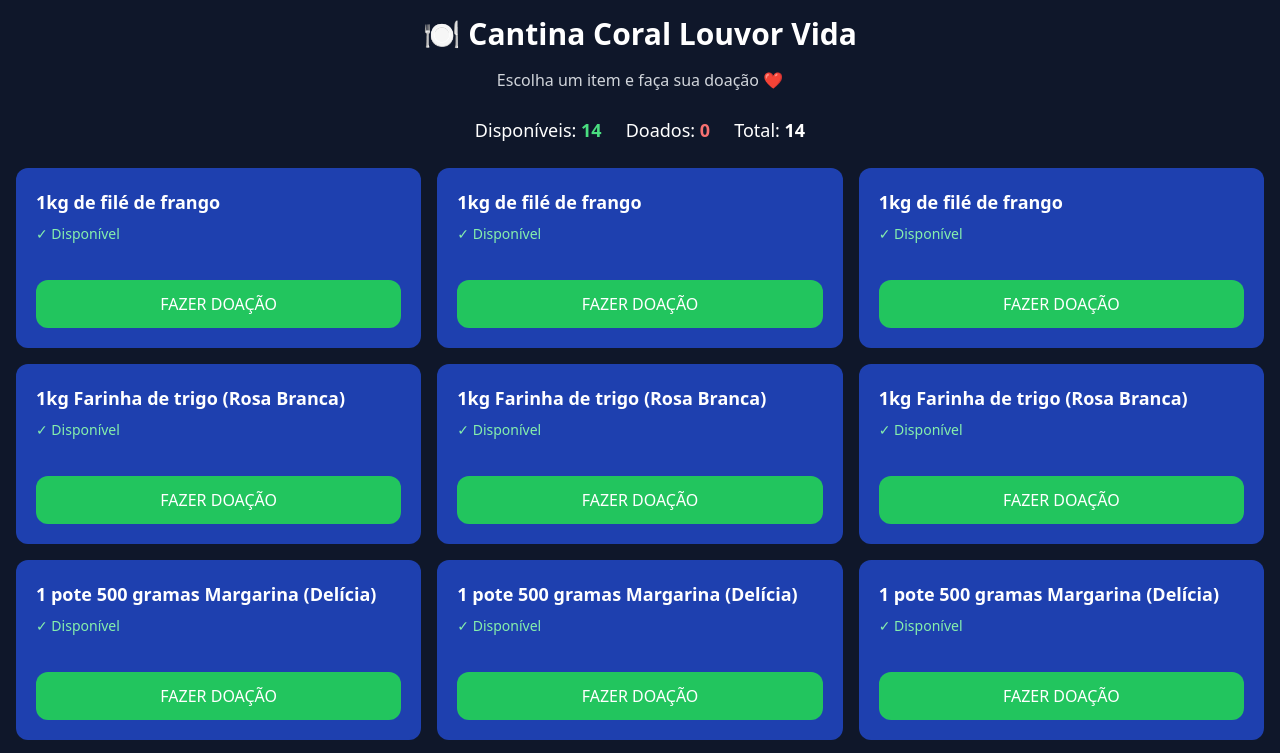
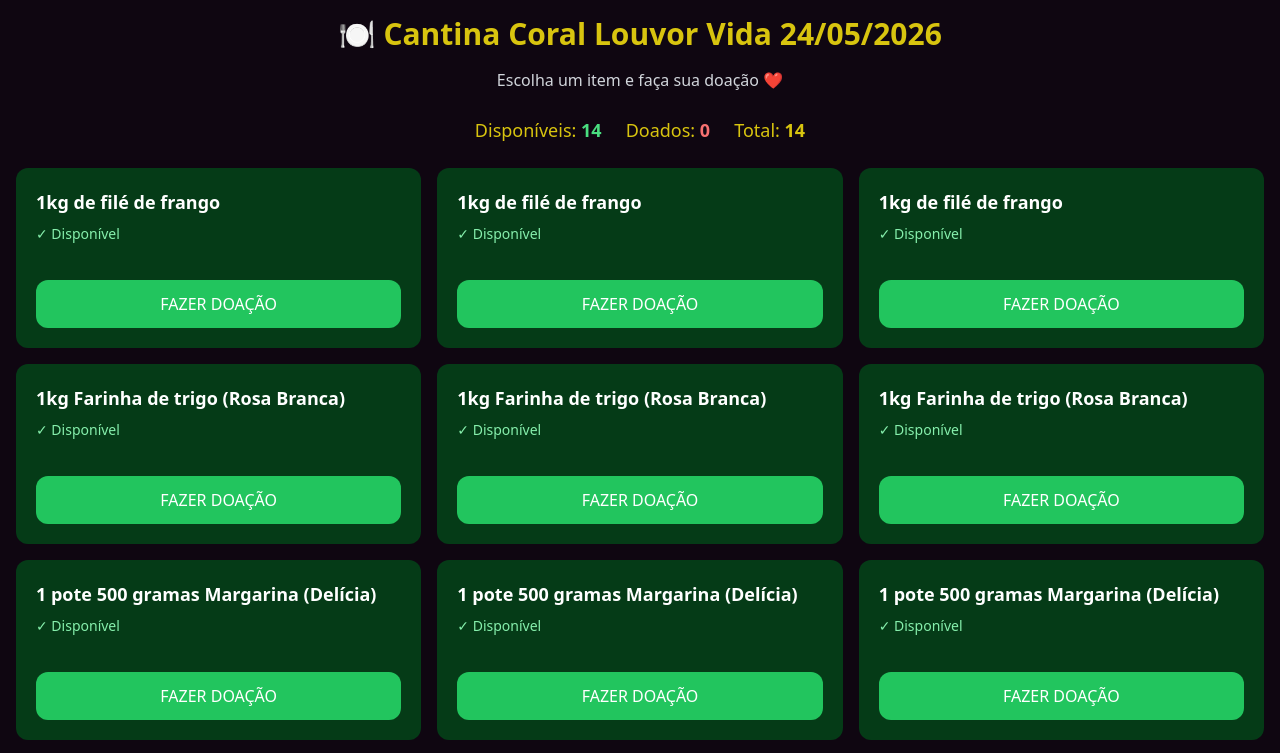
Before and after one commit to fabiano-githu/cantina-coral, a plain HTML site: page index.html in a window 1280 px wide. Shown: the top 753 px of the page. Drawn offline with nearby package versions, Linux system fonts and the light colour scheme; no server answers.

Commit message:
Update index.html
ok

```diff
--- a/index.html
+++ b/index.html
@@ -9,8 +9,8 @@
 
 <style>
     body {
-        background: #0f172a;
-        color: white;
+        background: #0f0611;
+        color: rgb(216, 196, 15);
         font-family: system-ui, sans-serif;
     }
     .card {
@@ -20,10 +20,10 @@
         transform: scale(1.02);
     }
     .disponivel {
-        background-color: #1e40af;
+        background-color: #053b17;
     }
     .indisponivel {
-        background-color: #334155;
+        background-color: #645e60;
         opacity: 0.9;
     }
 </style>
@@ -31,8 +31,8 @@
 
 <body class="p-4">
 
-<h1 class="text-3xl font-bold text-center mb-4">
-    🍽️ Cantina Coral Louvor Vida
+<h1 class="text-3xl font-bold text-center  mb-4 fs-3">
+    🍽️ Cantina Coral Louvor Vida <strong>24/05/2026</strong>
 </h1>
 
 <p class="text-center mb-6 text-gray-300">
```
